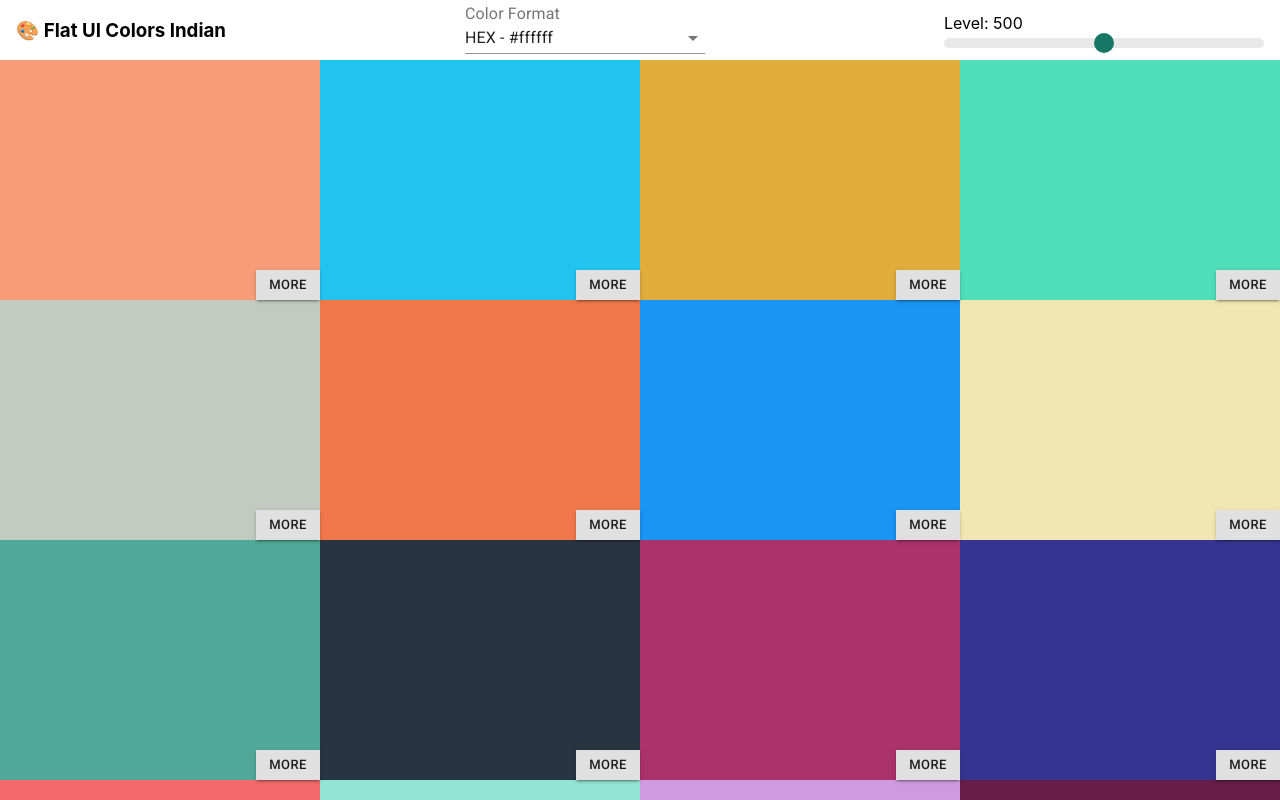
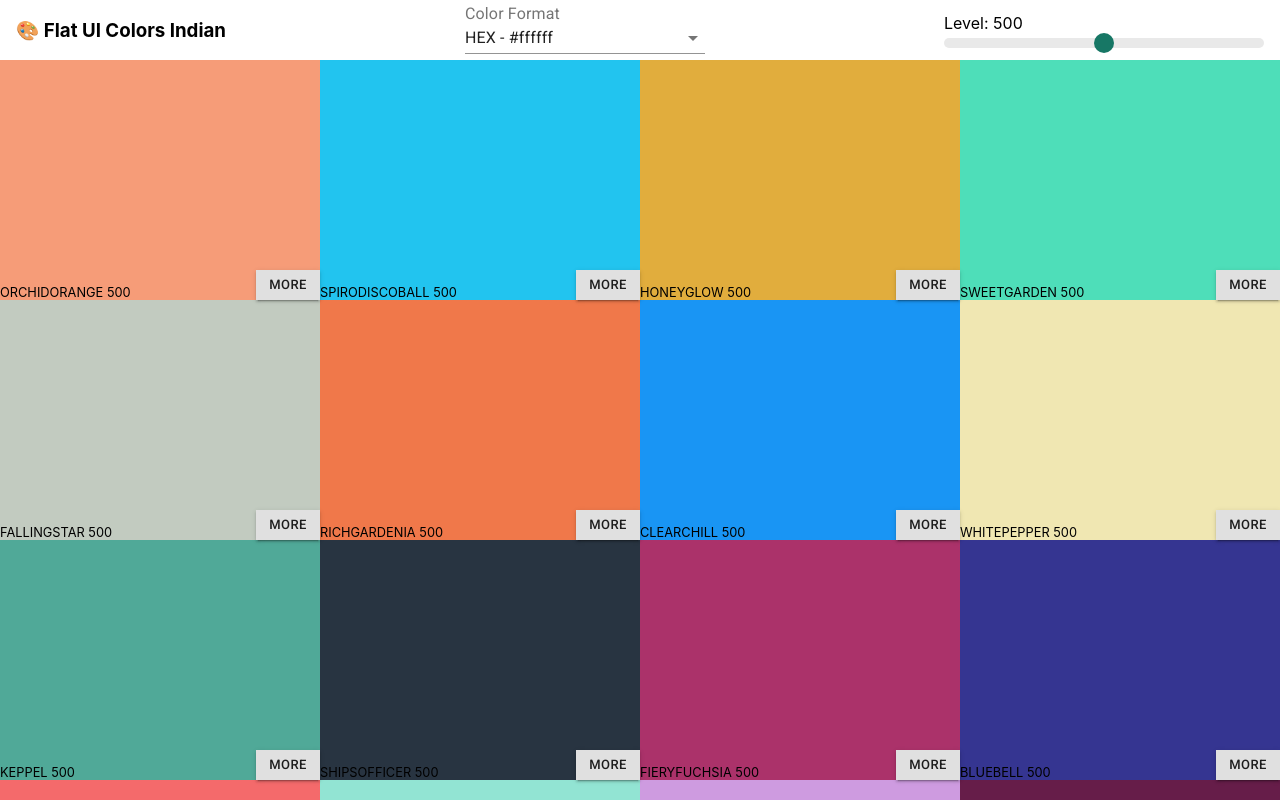
Before and after one commit to ahmady016/color-palettes, a React (Create React App) app: page /palette/flat-ui-colors-american in a window 1280 px wide. Shown: the top 800 px of the page. Built offline with nearby package versions, Linux system fonts and the light colour scheme.

Commit message:
pass color.name to ColorBox component

```diff
--- a/src/palettes/Palette.js
+++ b/src/palettes/Palette.js
@@ -188,7 +188,7 @@ function Palette ({ name, emoji, colors }) {
       {/* palette color boxes */}
       <PaletteColors className="palette-colors">
         {colors[currentLevel].map(color => (
-          <ColorBox key={color.name} color={color[colorFormat]} />
+          <ColorBox key={color.name} name={color.name} color={color[colorFormat]} />
         ))}
       </PaletteColors>
       {/* palette footer */}
```
